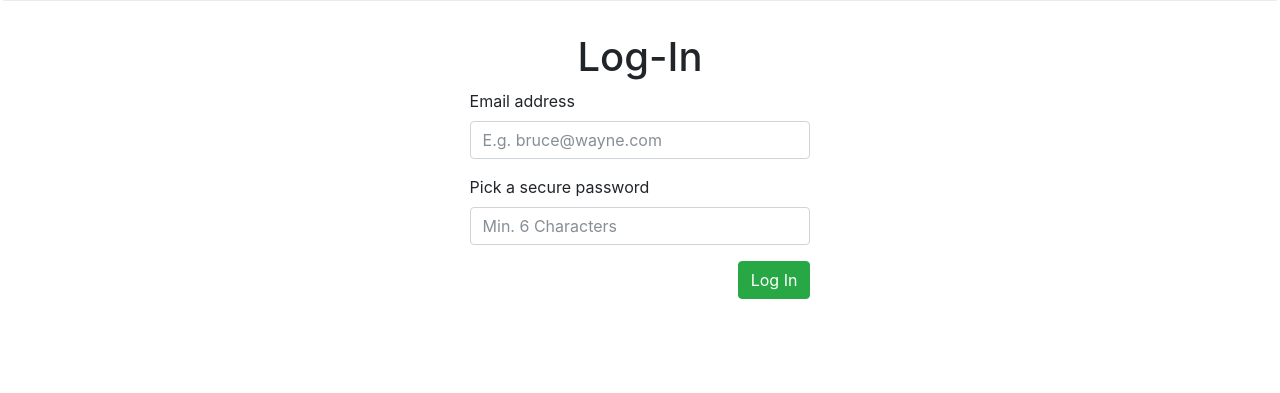
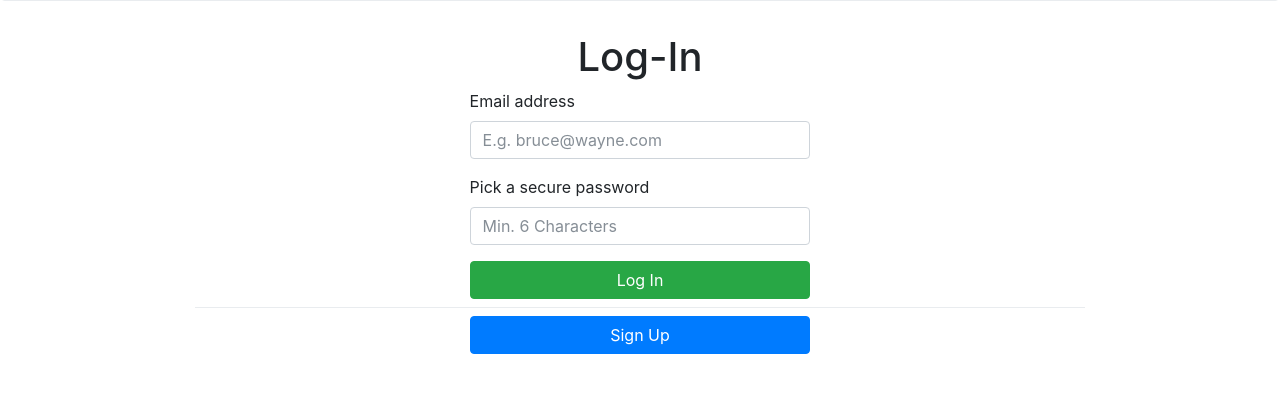
Before and after one commit to wcafricanus/bluetoothhub, a Flask app: page /login in a window 1280 px wide. Shown: the part 293-686 px from the top of the page. Run offline with Flask 2, Linux system fonts and the light colour scheme; parts of the project's set-up code (start-up, migrations or seed data) failed here and were passed over; some libraries are stand-ins or nearby versions.

Commit message:
add link to sign up page inside the login page. stretch the width of 'login' and 'signup' buttons to fit the entire row

```diff
--- a/app/templates/login.html
+++ b/app/templates/login.html
@@ -25,10 +25,14 @@
                             </div>
                             <div class="form-control-feedback text-danger">{{ form.password.errors[0] }}</div>
                         </div>
-                        <div class="col-sm-5 mx-auto">
-                            <button class="btn btn-success float-right" type="submit">Log In</button>
+                        <div class="col-sm-5 mx-auto row-fluid">
+                            <button class="btn btn-success btn-block" type="submit">Log In</button>
                         </div>
                     </form>
+                    <div class="dropdown-divider">OR</div>
+                    <div class="col-sm-5 mx-auto">
+                        <a class="btn btn-primary btn-block" href="/signup">Sign Up</a>
+                    </div>
                 </div>
             </div>
         </div><!--/container-->
--- a/app/templates/signup.html
+++ b/app/templates/signup.html
@@ -33,7 +33,7 @@
                             <div class="form-control-feedback text-danger">{{ form.display_name.errors[0] }}</div>
                         </div>
                         <div class="col-sm-5 mx-auto">
-                            <button class="btn btn-success float-right" type="submit">Sign Up</button>
+                            <button class="btn btn-success btn-block" type="submit">Sign Up</button>
                         </div>
                     </form>
                 </div>
```
